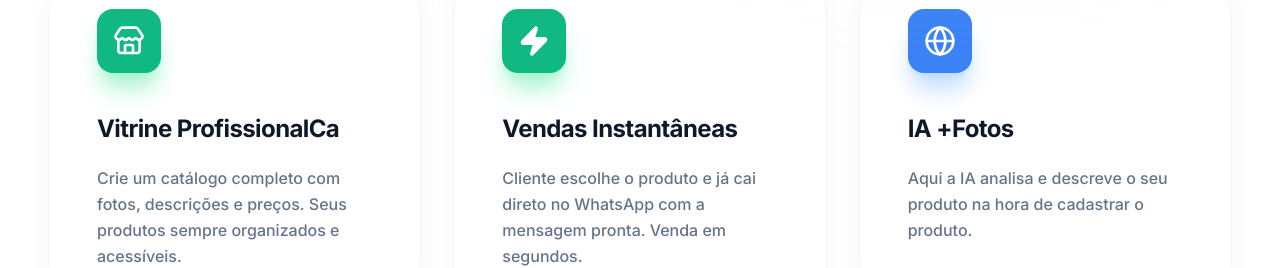
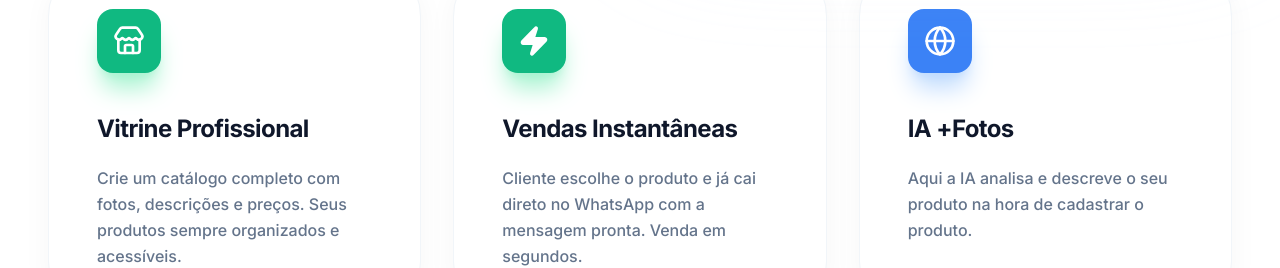
Before and after one commit to carlosalbertoleide52-netizen/vitrine-sz, a React (Vite) app: page / in a window 1280 px wide. Shown: the part 886-1154 px from the top of the page. Built offline with nearby package versions, Linux system fonts and the light colour scheme.

Commit message:
troquei o nome da vitrine

```diff
--- a/views/LandingPage.tsx
+++ b/views/LandingPage.tsx
@@ -139,7 +139,7 @@ const LandingPage: React.FC = () => {
             <div className="w-16 h-16 bg-emerald-500 rounded-2xl flex items-center justify-center mb-10 shadow-xl shadow-emerald-200">
               <Store className="text-white" size={32} />
             </div>
-            <h3 className="text-2xl font-black text-slate-900 mb-5 tracking-tight">Vitrine ProfissionalCa</h3>
+            <h3 className="text-2xl font-black text-slate-900 mb-5 tracking-tight">Vitrine Profissional</h3>
             <p className="text-slate-500 font-medium leading-relaxed">
               Crie um catálogo completo com fotos, descrições e preços. Seus produtos sempre organizados e acessíveis.
             </p>
```
